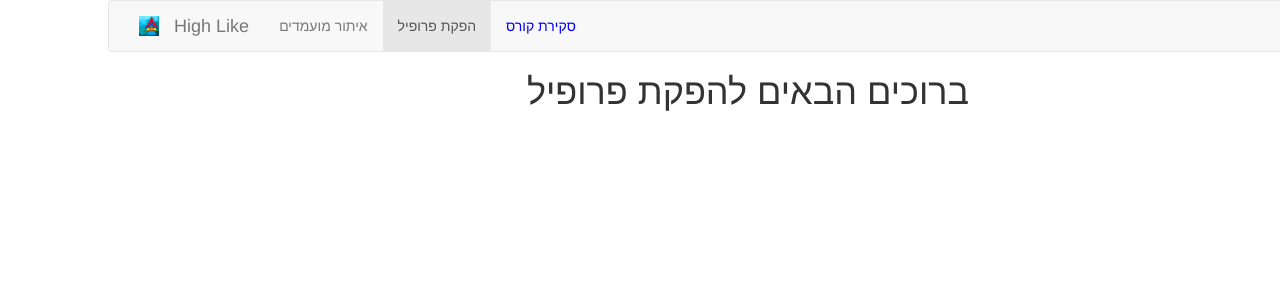
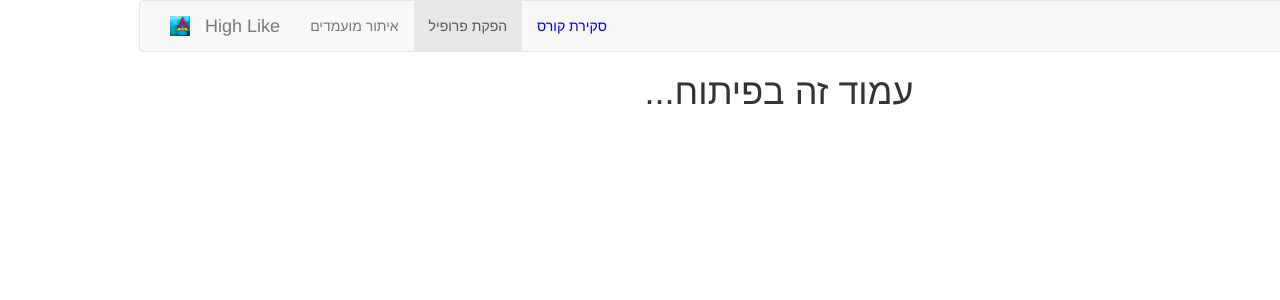
Before and after one commit to netusage/HighLike, an Angular app: page / in a window 1280 px wide. Both pictures are taken after a click on the link "הפקת פרופיל". Shown: the top 300 px of the page. Built offline with nearby package versions, Linux system fonts and the light colour scheme.

Commit message:
Set better title

```diff
--- a/src/app/app.component.html
+++ b/src/app/app.component.html
@@ -23,5 +23,5 @@
 <div *ngIf="selectedFeature === 'filterCandidates'">
     <app-filter-candidates></app-filter-candidates>
 </div>
-<h1 style="text-align: center;" *ngIf="selectedFeature === 'generateProfile'">ברוכים הבאים להפקת פרופיל</h1>
+<h1 style="text-align: center;" *ngIf="selectedFeature === 'generateProfile'">עמוד זה בפיתוח...</h1>
 <app-review *ngIf="selectedFeature === 'presentation'"></app-review>
```
